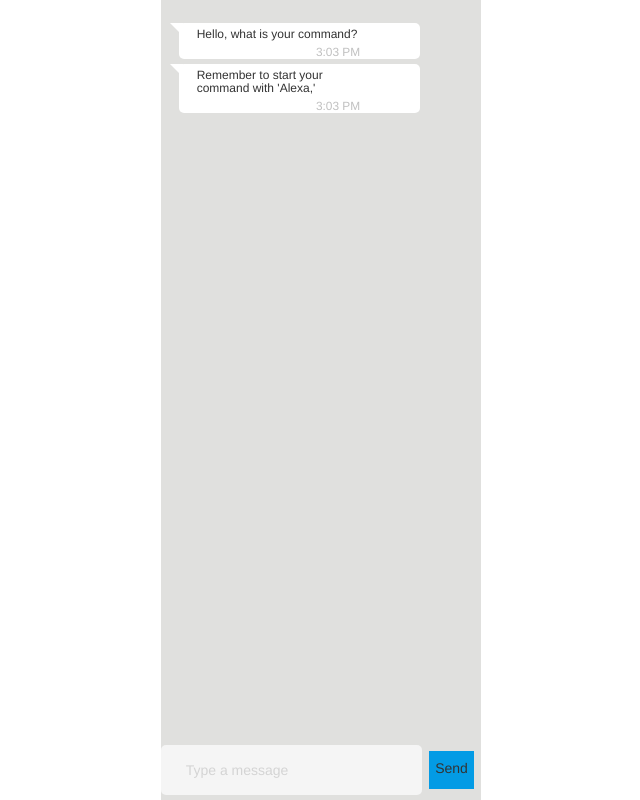
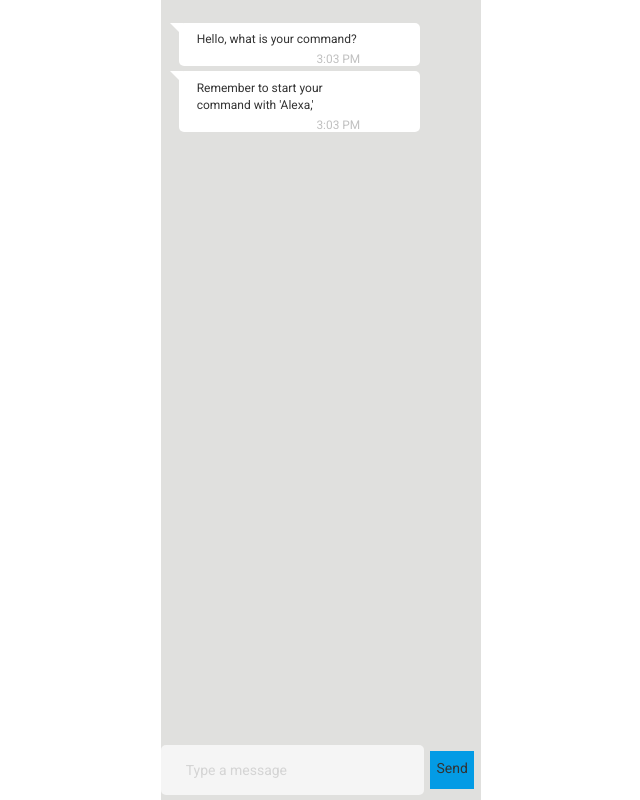
Before and after one commit to mnshaw/voca, a plain HTML site: page index.html in a window 1280 px wide. Shown: the whole page, without its empty margins (266-906 px from the left). Drawn offline with nearby package versions, Linux system fonts and the light colour scheme.

Commit message:
Improve speech bubble css

```diff
--- a/css/styles.css
+++ b/css/styles.css
@@ -1,5 +1,6 @@
 html, body {
 	height: 100%;
+    font-family: 'Roboto', sans-serif;
 }
 
 .mytext{
@@ -9,10 +10,19 @@ html, body {
     width:75%;display:flex;flex-direction:column;
 }
 .text > p:first-of-type{
-    width:100%;margin-top:0;margin-bottom:auto;line-height: 13px;font-size: 12px;
+    width:100%;
+    margin-top:0;
+    margin-bottom:auto;
+    padding-top: 2%;
+    line-height: 17px;
+    font-size: 12px;
 }
 .text > p:last-of-type{
-    width:100%;text-align:right;color:silver;margin-bottom:-7px;margin-top:auto;
+    width:100%;
+    text-align:right;
+    color:silver;
+    margin-bottom:-7px;
+    margin-top:auto;
 }
 .text-l{
     float:left;padding-right:10px;
--- a/index.html
+++ b/index.html
@@ -8,6 +8,7 @@
     <meta name="viewport" content="user-scalable=no, initial-scale=1, maximum-scale=1, minimum-scale=1, width=device-width" />
 	<title>voca</title>
 	<link href="https://fonts.googleapis.com/css?family=Open+Sans:400,700" rel="stylesheet">
+	<link href="https://fonts.googleapis.com/css?family=Roboto" rel="stylesheet">
 
     <link rel="stylesheet" href="https://maxcdn.bootstrapcdn.com/bootstrap/4.0.0-beta.2/css/bootstrap.min.css" integrity="sha384-PsH8R72JQ3SOdhVi3uxftmaW6Vc51MKb0q5P2rRUpPvrszuE4W1povHYgTpBfshb" crossorigin="anonymous">
 	<link rel="stylesheet" href="css/bootstrap.min.css">
```
